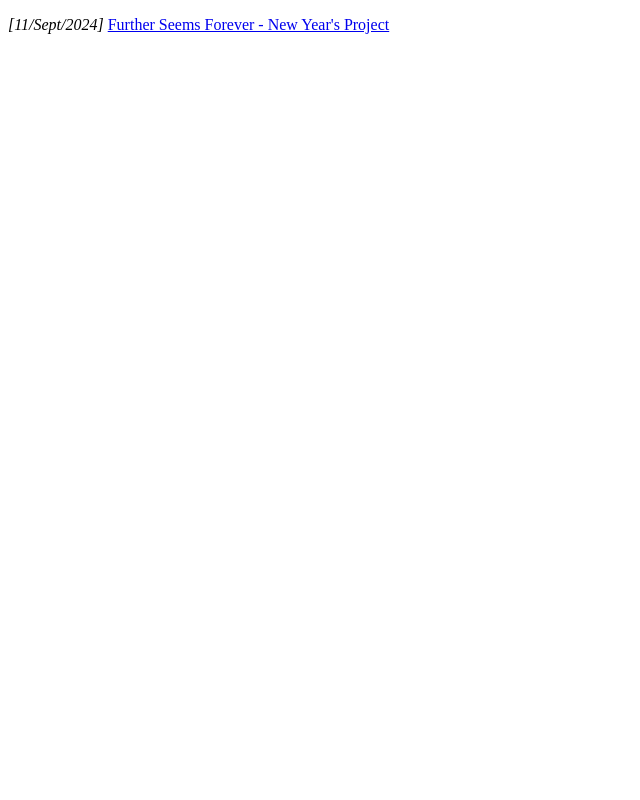
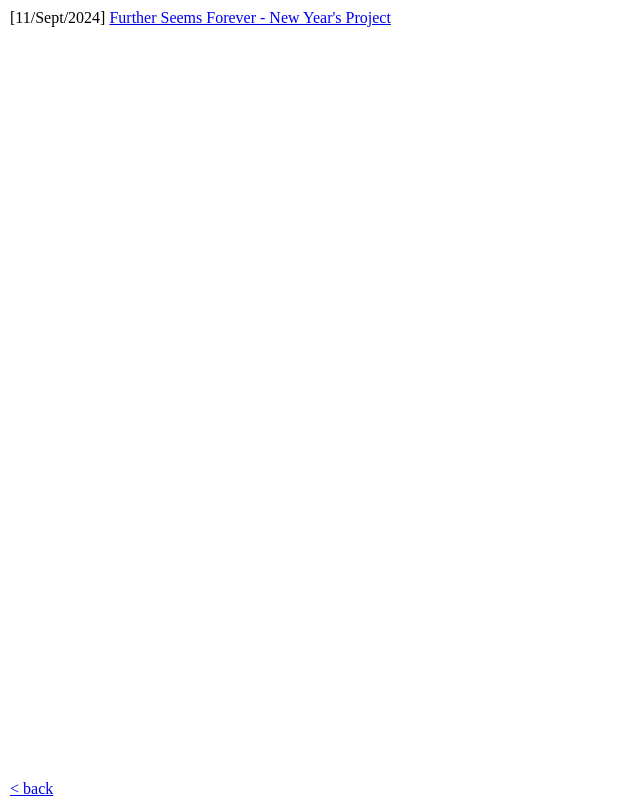
Before and after one commit to home-work-x/home-work-x.github.io, a plain HTML site: page references.html in a window 1280 px wide. Shown: the whole page, without its empty margins (0-640 px from the left). Drawn offline with Linux system fonts and the light colour scheme.

Commit message:
lots of changes

```diff
--- a/references.html
+++ b/references.html
@@ -10,13 +10,18 @@
 
 
 <body>
+<style>
+	p {
+   margin: 1px;
+   padding: 1px;
+}
+</style>
 
-
-<p><i>[11/Sept/2024] </i><a href="https://youtu.be/fAjYXJamww4?si=JiPLskCLOLWrGslH">Further Seems Forever - New Year's Project</a></p>
+<p>[11/Sept/2024] <a href="https://youtu.be/fAjYXJamww4?si=JiPLskCLOLWrGslH">Further Seems Forever - New Year's Project</a></p>
 
 
 
-
+    <div class="bottom"> <p><a href="https://home-work-x.github.io">< back</a></p></div>
 </body>
 
 </html>
```
Also changed, not shown: index.html (+10 -1 lines).
